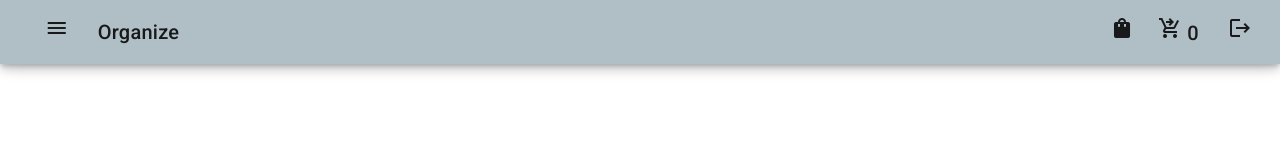
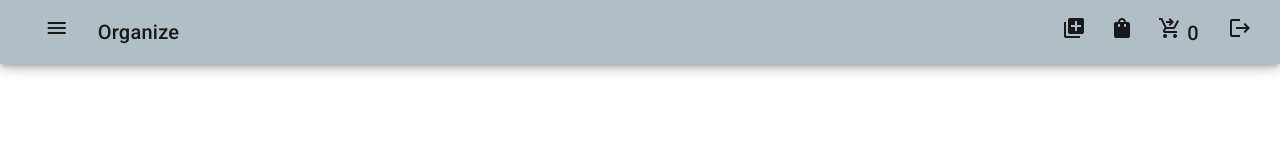
Before and after one commit to david-ae/organize, an Angular app: page /store in a window 1280 px wide. Shown: the top 160 px of the page. Built offline with nearby package versions, Linux system fonts and the light colour scheme.

Commit message:
added icon for adding sale

```diff
--- a/src/app/components/appheader/appheader.component.css
+++ b/src/app/components/appheader/appheader.component.css
@@ -14,3 +14,7 @@ mat-toolbar {
   justify-content: space-between;
   flex: 0 1 auto;
 }
+
+.active {
+  background: "white";
+}
--- a/src/app/components/appheader/appheader.component.html
+++ b/src/app/components/appheader/appheader.component.html
@@ -1,4 +1,3 @@
-
 <mat-toolbar class="mat-elevation-z6 navbar" color="accent">
   <mat-toolbar-row class="toolbar-row">
     <div class="grid grid-cols-2">
@@ -8,6 +7,11 @@
       <div>Organize</div>
     </div>
     <div class="">
+      <span class="m-3"
+        ><a [routerLink]="'/store/shop'" routerLinkActive="active">
+          <mat-icon>library_add</mat-icon>
+        </a></span
+      >
       <span class="m-3"
         ><a [routerLink]="'/store/shop'">
           <mat-icon>shopping_bag</mat-icon>
```
Lines whose indentation alone changed are shown as unchanged.
